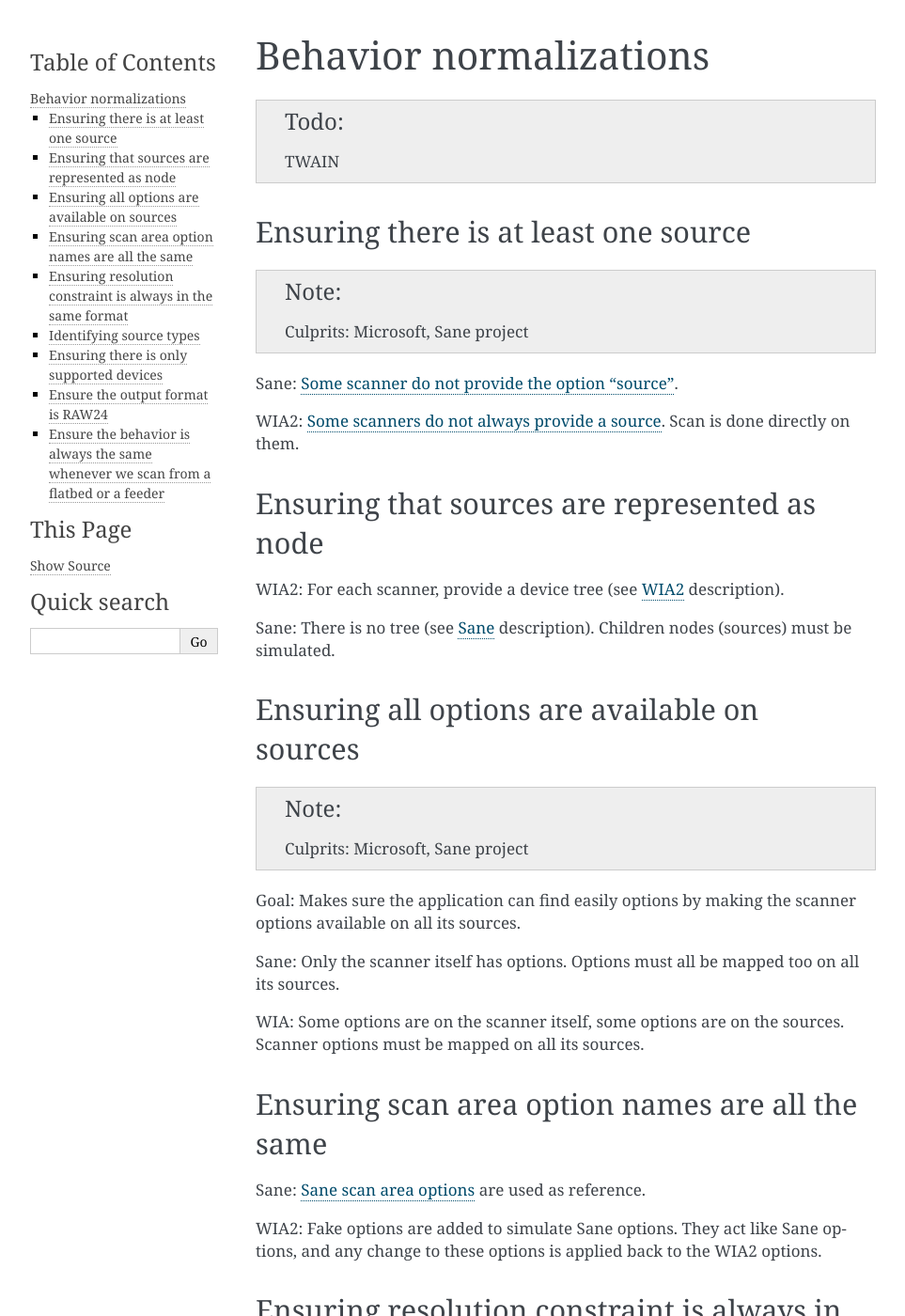
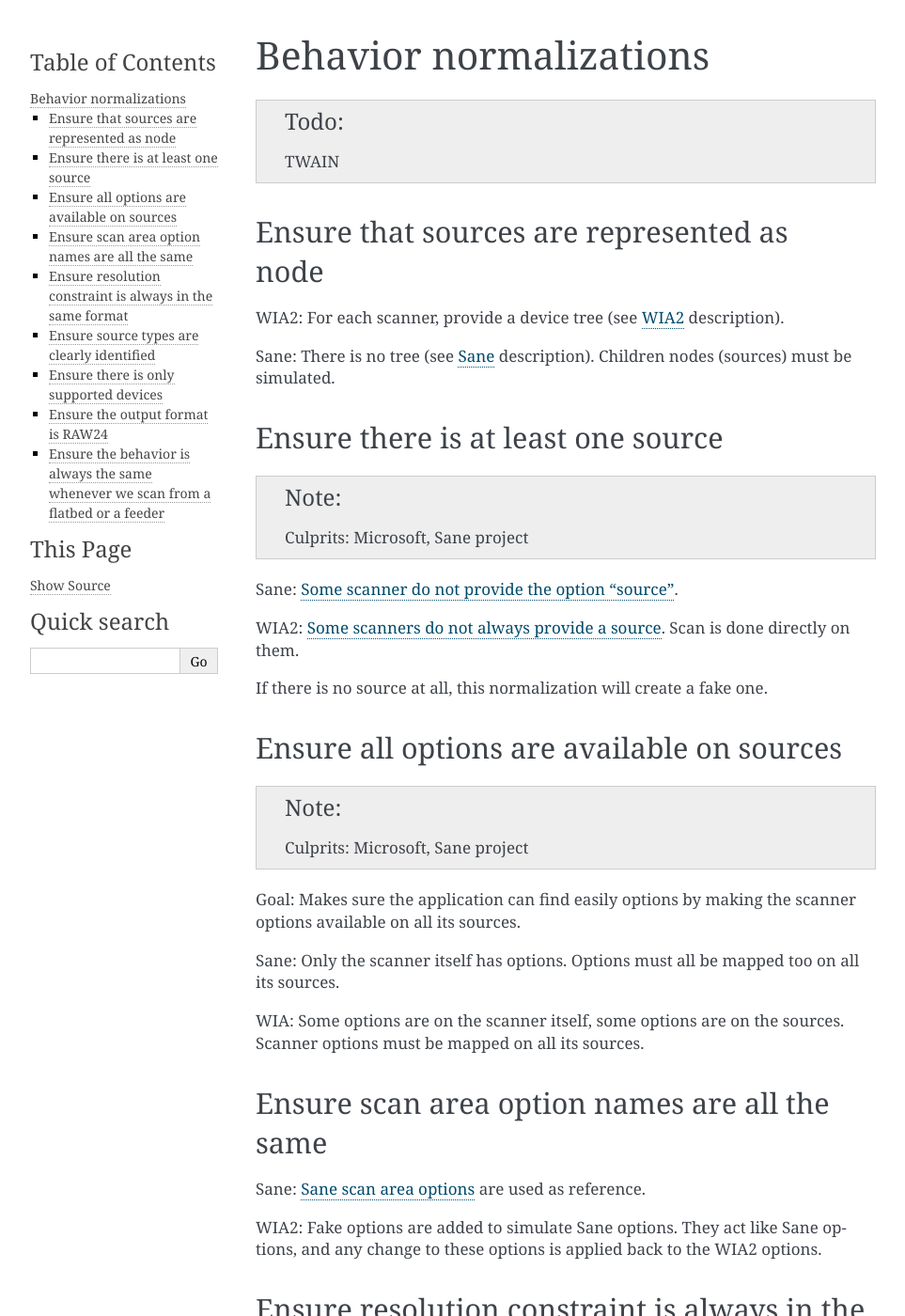
Before and after one commit to openpaperwork/libinsane, a Sphinx documentation site: the page built from doc/source/behavior_normalizations.rst, in a window 1280 px wide and 1400 px high. Shown: the whole window at 94% size, without its empty margins (148-1111 px from the left). Built offline with Sphinx 7.4.7, drawn with Linux system fonts in a browser that asks for light colours; some of the changed text lies outside the part shown.

Commit message:
doc/behavior normalizations: normalize the titles
Signed-off-by: Jerome Flesch <jflesch@openpaper.work>

```diff
--- a/doc/source/behavior_normalizations.rst
+++ b/doc/source/behavior_normalizations.rst
@@ -6,8 +6,18 @@
     TWAIN
 
 
-Ensuring there is at least one source
--------------------------------------
+Ensure that sources are represented as node
+-------------------------------------------
+
+.. note
+
+WIA2: For each scanner, provide a device tree (see :ref:`WIA2` description).
+
+Sane: There is no tree (see :ref:`Sane` description). Children nodes (sources) must be simulated.
+
+
+Ensure there is at least one source
+-----------------------------------
 
 .. note::
 
@@ -18,20 +28,16 @@
 
 WIA2: `Some scanners do not always provide a source`_. Scan is done directly on them.
 
+If there is no source at all, this normalization will create a fake one.
+
+
 .. _Some scanner do not provide the option "source": https://openpaper.work/en-us/scanner_db/report/57
 .. _Some scanners do not always provide a source: https://openpaper.work/en/scanner_db/report/28
 
 
-Ensuring that sources are represented as node
----------------------------------------------
 
-WIA2: For each scanner, provide a device tree (see :ref:`WIA2` description).
-
-Sane: There is no tree (see :ref:`Sane` description). Children nodes (sources) must be simulated.
-
-
-Ensuring all options are available on sources
----------------------------------------------
+Ensure all options are available on sources
+-------------------------------------------
 
 .. note::
 
@@ -48,8 +54,8 @@
 sources. Scanner options must be mapped on all its sources.
 
 
-Ensuring scan area option names are all the same
-------------------------------------------------
+Ensure scan area option names are all the same
+----------------------------------------------
 
 Sane: `Sane scan area options`_ are used as reference.
 
@@ -59,8 +65,8 @@
 .. _Sane scan area options: http://sane.alioth.debian.org/sane2/0.08/doc014.html#s4.5.4
 
 
-Ensuring resolution constraint is always in the same format
------------------------------------------------------------
+Ensure resolution constraint is always in the same format
+---------------------------------------------------------
 
 .. note::
 
@@ -73,8 +79,8 @@
 list will be 25dpi.
 
 
-Identifying source types
-------------------------
+Ensure source types are clearly identified
+------------------------------------------
 
 .. note::
 
@@ -86,8 +92,8 @@
 WIA2: source types are already clearly defined.
 
 
-Ensuring there is only supported devices
-----------------------------------------
+Ensure there is only supported devices
+--------------------------------------
 
 .. note::
 
```
